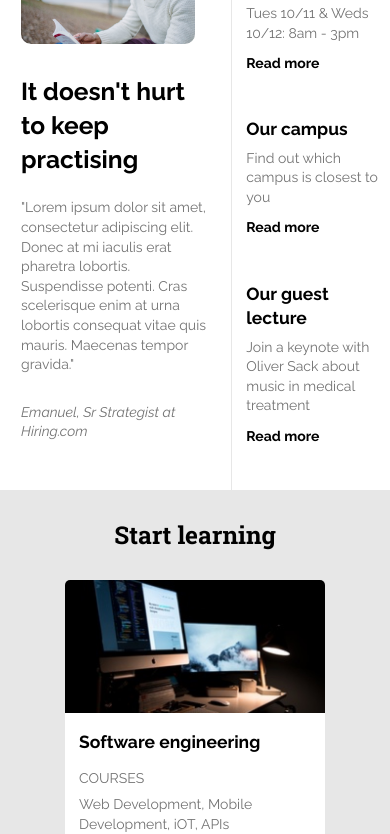
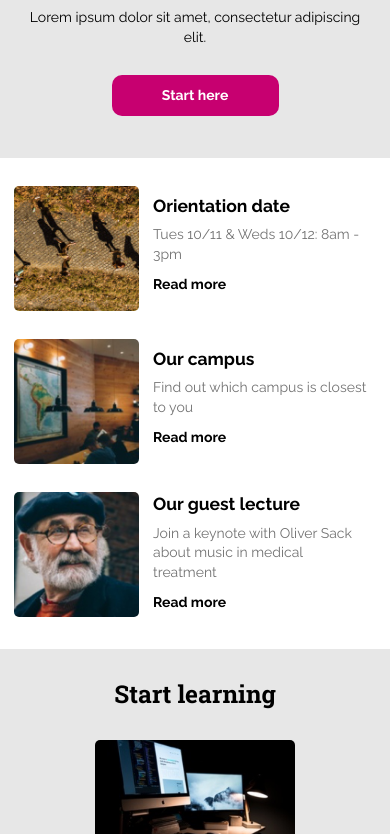
Before and after one commit to kimbalilly/Capstone, a plain HTML site: page index.html in a window 390 px wide. Shown: the part 451-1285 px from the top of the page. Drawn offline with Linux system fonts and the light colour scheme.

Commit message:
Continued responsive styling

```diff
--- a/resources/css/style.css
+++ b/resources/css/style.css
@@ -185,7 +185,7 @@ header {
   display: flex;
   flex-direction: column;
   padding: 1rem 0;
-  width: 50%;
+  max-width: 50%;
   height: auto;
   border-left: 1px #E7E7E7 solid;
 }
@@ -428,10 +428,6 @@ footer {
     max-width: 47%;
   }
 
-  h1 {
-    font-size: 2rem;
-  }
-
   /* Info */
 
   .main-image img {
@@ -457,22 +453,85 @@ footer {
 
 @media only screen and (max-width:600px) {
 
+  /* Nav */
+
   /* Header */
 
+  .header {
+    display: block;
+    margin: auto;
+    padding-bottom: 1rem;
+  }
+
+  .header img {
+    max-width: 100%;
+    margin: auto;
+    border-radius: 0px;
+  }
+
+  .header .container-right {
+    max-width: 100%;
+    text-align: center;
+    margin: 2rem 2rem;
+  }
+
   h1 {
-    font-size: 1.5rem;
+    font-size: 2rem;
+  }
+
+  .button {
+    max-width: 50%;
+    margin: auto;
+  }
+
+  /* Info */
+
+  .info .container-left {
+    display: none;
+  }
+
+  .info .container-right {
+    border-left: none;
+    max-width: 100%;
+  }
+
+  .info .info-box {
+    padding: 1rem 1rem;
+  }
+
+  .info .supporting-image img {
+    display: block;
+  }
+
+  .info .supporting-copy a {
+    margin-bottom: 0;
+  }
+
+  /* Courses */
+
+  .box {
+    max-width: 200px;
+  }
+
+  .box h3 {
+    text-align: center;
+    margin: 1rem 0.5rem;
+  }
+
+  .box .supporting-copy {
+    margin: 0;
+  }
+  .box p, #subject {
+    display: none;
   }
 
 
-
-  /* Exhibit */
-
-
+  /* Exibit */
 
 }
 
 /* Break 4 ---------------------------------- */
 
-@media only screen and (max-width:0px) and (max-width:450px) {
+@media only screen and (max-width:450px) {
 
 }
```
